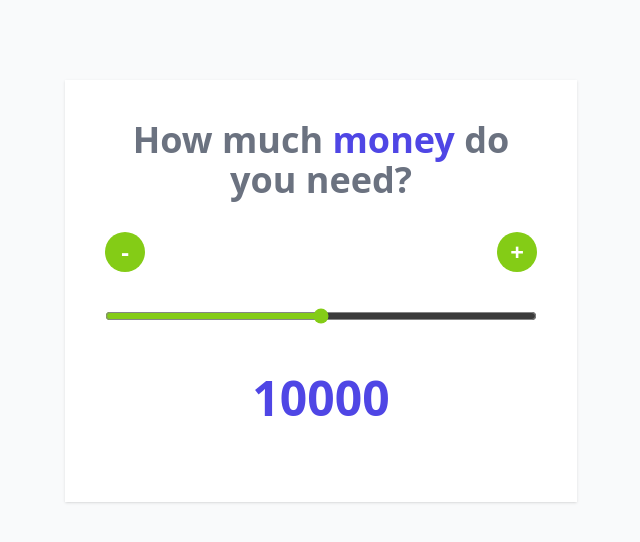
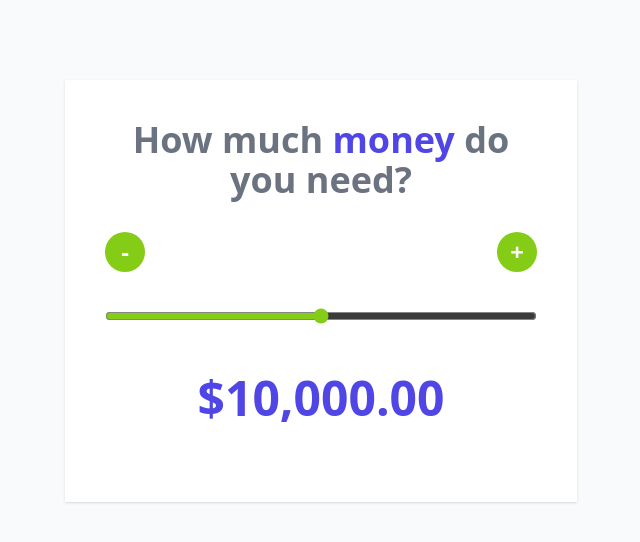
Before and after one commit to CarlosGal19/Loan-Quoter-React, a React (Vite) app: page / in a window 1280 px wide. Shown: the top 542 px of the page, without its empty margins (319-959 px from the left). Built offline with nearby package versions, Linux system fonts and the light colour scheme.

Commit message:
style: Give format to amount using Intl

```diff
--- a/src/App.jsx
+++ b/src/App.jsx
@@ -1,6 +1,7 @@
 import { useState } from 'react'
 import Header from "./components/Header";
 import Button from "./components/Button";
+import formatMoney from "./utils";
 
 function App() {
   // The useState function returns an array with two elements. The first element is the current state value, and the second element is a function that allows you to update it.
@@ -60,7 +61,7 @@ function App() {
         step={step}
         value={amount}
       />
-      <p className='text-center my-10 text-5xl font-extrabold text-indigo-600'>{amount}</p>
+      <p className='text-center my-10 text-5xl font-extrabold text-indigo-600'>{formatMoney(amount)}</p>
     </div>
   )
 }
--- /dev/null
+++ b/src/utils/index.js
@@ -0,0 +1,9 @@
+const formatMoney = (amount) => {
+    const formatter =  new Intl.NumberFormat('en-US', {
+        style: 'currency',
+        currency: 'USD',
+    });
+    return formatter.format(amount);
+}
+
+export default formatMoney;
```
